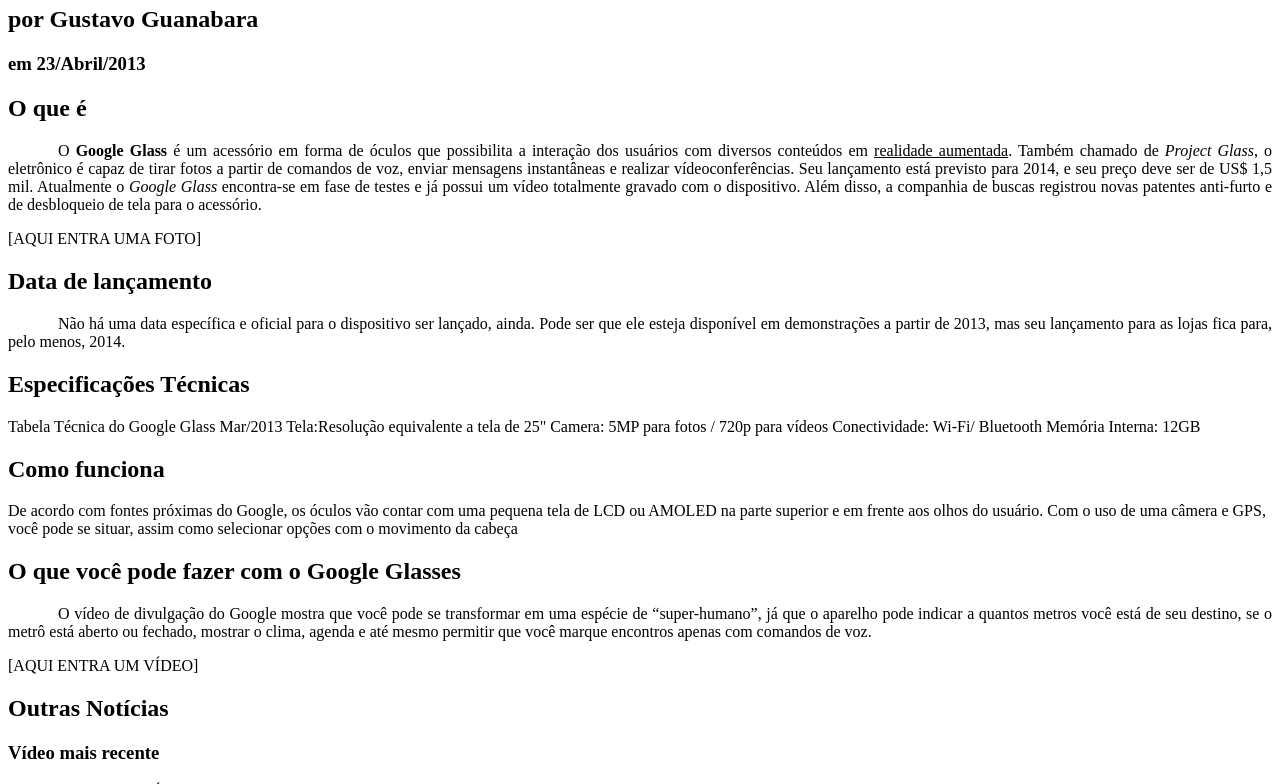
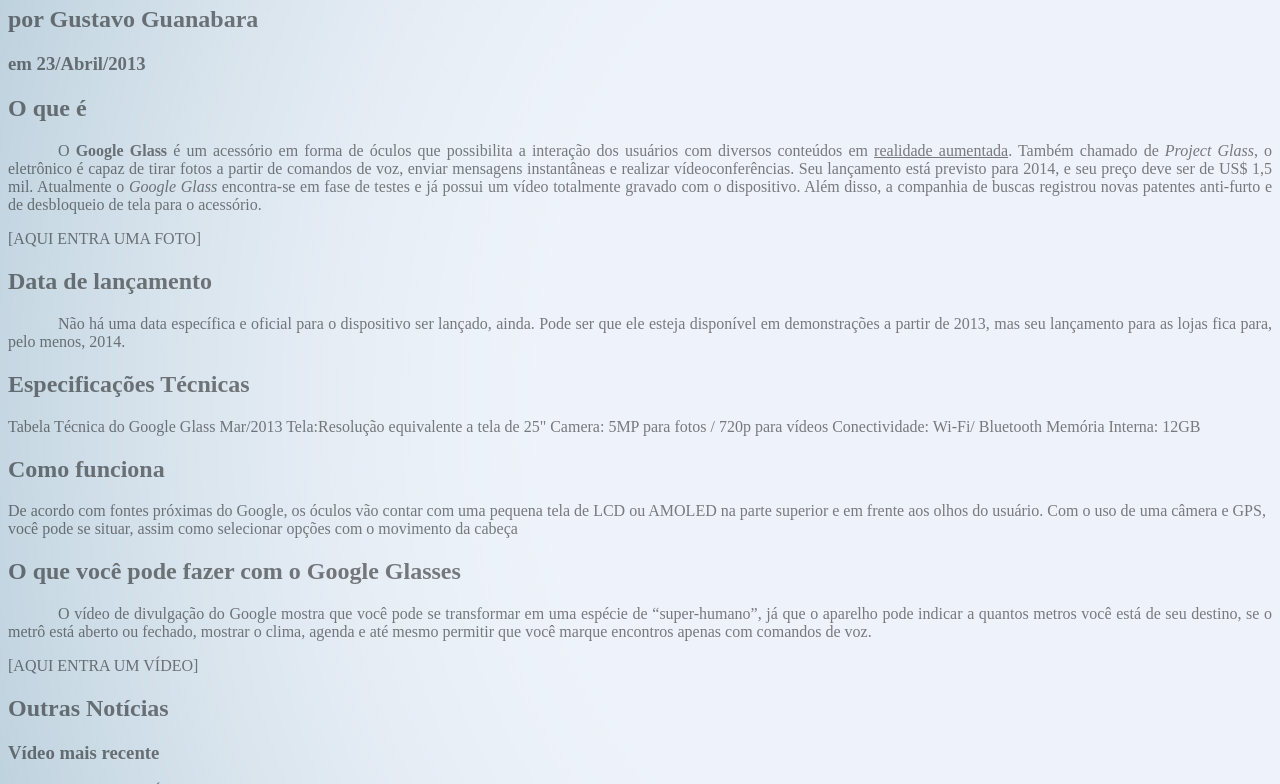
Before and after one commit to RGuedeszz/google-glass-curso-em-video, a plain HTML site: page projeto-glass-html5/index.html in a window 1280 px wide. Shown: the part 353-1137 px from the top of the page. Drawn offline with Linux system fonts and the light colour scheme.

Commit message:
Codigos e cores em HTML e CSS

```diff
--- a/projeto-glass-html5/index.html
+++ b/projeto-glass-html5/index.html
@@ -5,6 +5,10 @@
         <meta charset="utf-8">
         <title>Google glass</title>
         <style>
+            body {
+                background-image: url("fundo.jpeg");
+                color: rgba(0, 0, 0, 0.5);
+            }
             p {
                 text-align: justify;
                 text-indent: 50px;
```
Also changed, not shown: projeto-glass-html5/fundo.jpeg (added).
